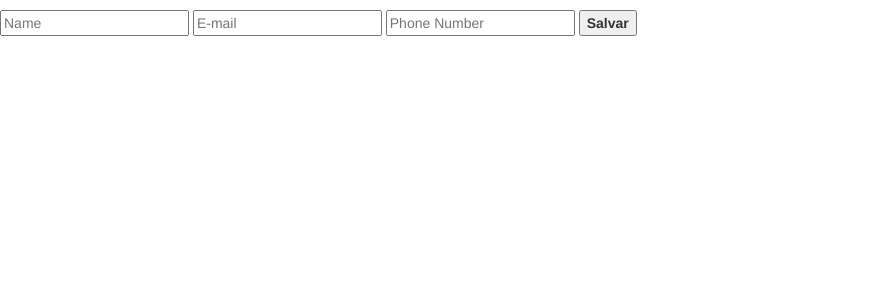
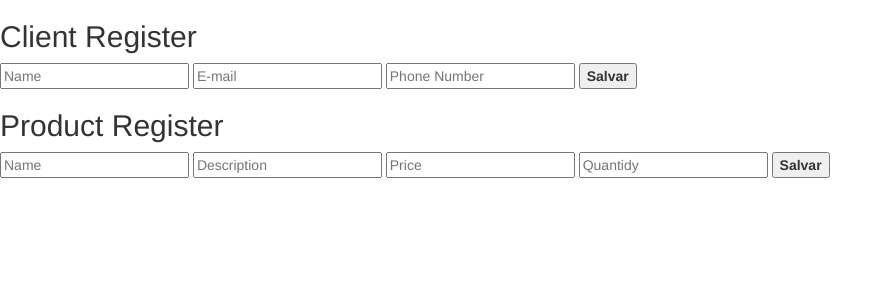
Before and after one commit to vrleonel/Altran, a PHP site: page / in a window 1280 px wide. Shown: the part 60-360 px from the top of the page, without its empty margins (0-893 px from the left). Run offline with PHP 8.4, Linux system fonts and the light colour scheme; some libraries are stand-ins or nearby versions.

Commit message:
Add register product

```diff
--- /dev/null
+++ b/client.php
@@ -0,0 +1,11 @@
+<div class="form-register">
+
+  <h2>Client Register</h2>
+  <form method="post" action="save_client.php" target="_self">
+    <input type="text" name="client_name" placeholder="Name" required />
+    <input type="text" name="client_email" placeholder="E-mail" required />
+    <input type="text" name="client_phone" placeholder="Phone Number" required />
+    <button type="submit" name="btn-save"><strong>Salvar</strong></button>
+  </form>
+
+</div>
--- /dev/null
+++ b/header.inc.php
@@ -0,0 +1,24 @@
+<?php include("test.php") ?>
+<!DOCTYPE html>
+<html>
+<head>
+  <meta http-equiv="Content-Type" content="text/html; charset=utf-8" />
+  <title>Sistema de Estoque</title>
+  <link rel="stylesheet" href="style.css" type="text/css" />
+
+  <!-- Latest compiled and minified CSS -->
+  <link rel="stylesheet" href="https://maxcdn.bootstrapcdn.com/bootstrap/3.3.6/css/bootstrap.min.css" integrity="sha384-1q8mTJOASx8j1Au+a5WDVnPi2lkFfwwEAa8hDDdjZlpLegxhjVME1fgjWPGmkzs7" crossorigin="anonymous">
+
+  <!-- Optional theme -->
+  <link rel="stylesheet" href="https://maxcdn.bootstrapcdn.com/bootstrap/3.3.6/css/bootstrap-theme.min.css" integrity="sha384-fLW2N01lMqjakBkx3l/M9EahuwpSfeNvV63J5ezn3uZzapT0u7EYsXMjQV+0En5r" crossorigin="anonymous">
+
+</head>
+<body>
+
+  <div id="header">
+    <div id="content">
+      <h1>CRUD</h1>
+    </div>
+  </div>
+  <div id="body">
+    <div id="content">
--- a/index.php
+++ b/index.php
@@ -1,40 +1,8 @@
-<?php include("test.php") ?>
-<!DOCTYPE html>
-<html>
-<head>
-  <meta http-equiv="Content-Type" content="text/html; charset=utf-8" />
-  <title>CRUD Operations With PHP and MySql - By Cleartuts</title>
-  <link rel="stylesheet" href="style.css" type="text/css" />
+<?php include("dbconfig.php") ?>
+<?php include("header.inc.php") ?>
 
-  <!-- Latest compiled and minified CSS -->
-  <link rel="stylesheet" href="https://maxcdn.bootstrapcdn.com/bootstrap/3.3.6/css/bootstrap.min.css" integrity="sha384-1q8mTJOASx8j1Au+a5WDVnPi2lkFfwwEAa8hDDdjZlpLegxhjVME1fgjWPGmkzs7" crossorigin="anonymous">
+<?php include("client.php") ?>
 
-  <!-- Optional theme -->
-  <link rel="stylesheet" href="https://maxcdn.bootstrapcdn.com/bootstrap/3.3.6/css/bootstrap-theme.min.css" integrity="sha384-fLW2N01lMqjakBkx3l/M9EahuwpSfeNvV63J5ezn3uZzapT0u7EYsXMjQV+0En5r" crossorigin="anonymous">
+<?php include("product.php") ?>
 
-</head>
-<body>
-
-  <div id="header">
-    <div id="content">
-      <h1>CRUD</h1>
-    </div>
-  </div>
-  <div id="body">
-    <div id="content">
-      <form method="post" action="save_client.php" target="_self">
-
-        <input type="text" name="client_name" placeholder="Name" required />
-        <input type="text" name="client_email" placeholder="E-mail" required />
-        <input type="text" name="client_phone" placeholder="Phone Number" required />
-        <button type="submit" name="btn-save"><strong>Salvar</strong></button>
-      </form>
-
-    </div>
-
-  <!-- Latest compiled and minified JavaScript -->
-  <script src="https://maxcdn.bootstrapcdn.com/bootstrap/3.3.6/js/bootstrap.min.js" integrity="sha384-0mSbJDEHialfmuBBQP6A4Qrprq5OVfW37PRR3j5ELqxss1yVqOtnepnHVP9aJ7xS" crossorigin="anonymous"></script>
-
-  <!-- jQuery (necessary for Bootstrap's JavaScript plugins) -->
-  <script src="https://ajax.googleapis.com/ajax/libs/jquery/1.11.3/jquery.min.js"></script>
-</body>
+<?php include("footer.inc.php") ?>
--- /dev/null
+++ b/product.php
@@ -0,0 +1,12 @@
+<div class="form-register">
+
+  <h2>Product Register</h2>
+  <form method="post" action="save_product.php" target="_self">
+    <input type="text" name="product_name" placeholder="Name" required />
+    <input type="text" name="product_description" placeholder="Description" />
+    <input type="text" name="product_price" placeholder="Price" required />
+    <input type="text" name="product_quantidy" placeholder="Quantidy" required />
+    <button type="submit" name="btn-save"><strong>Salvar</strong></button>
+  </form>
+
+</div>
```
Also changed, not shown: save_product.php (added, +21 -0 lines), footer.inc.php (added).
